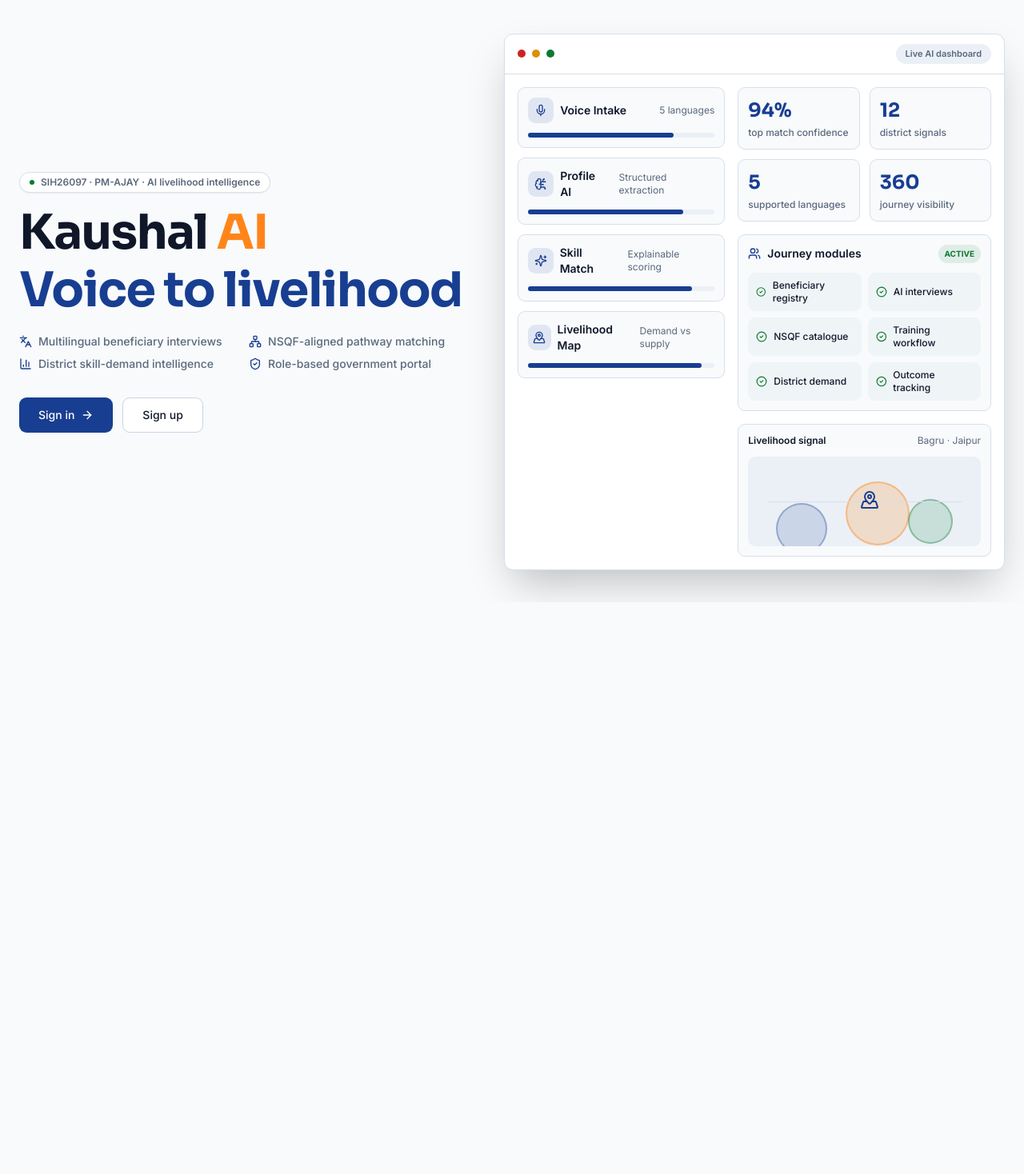
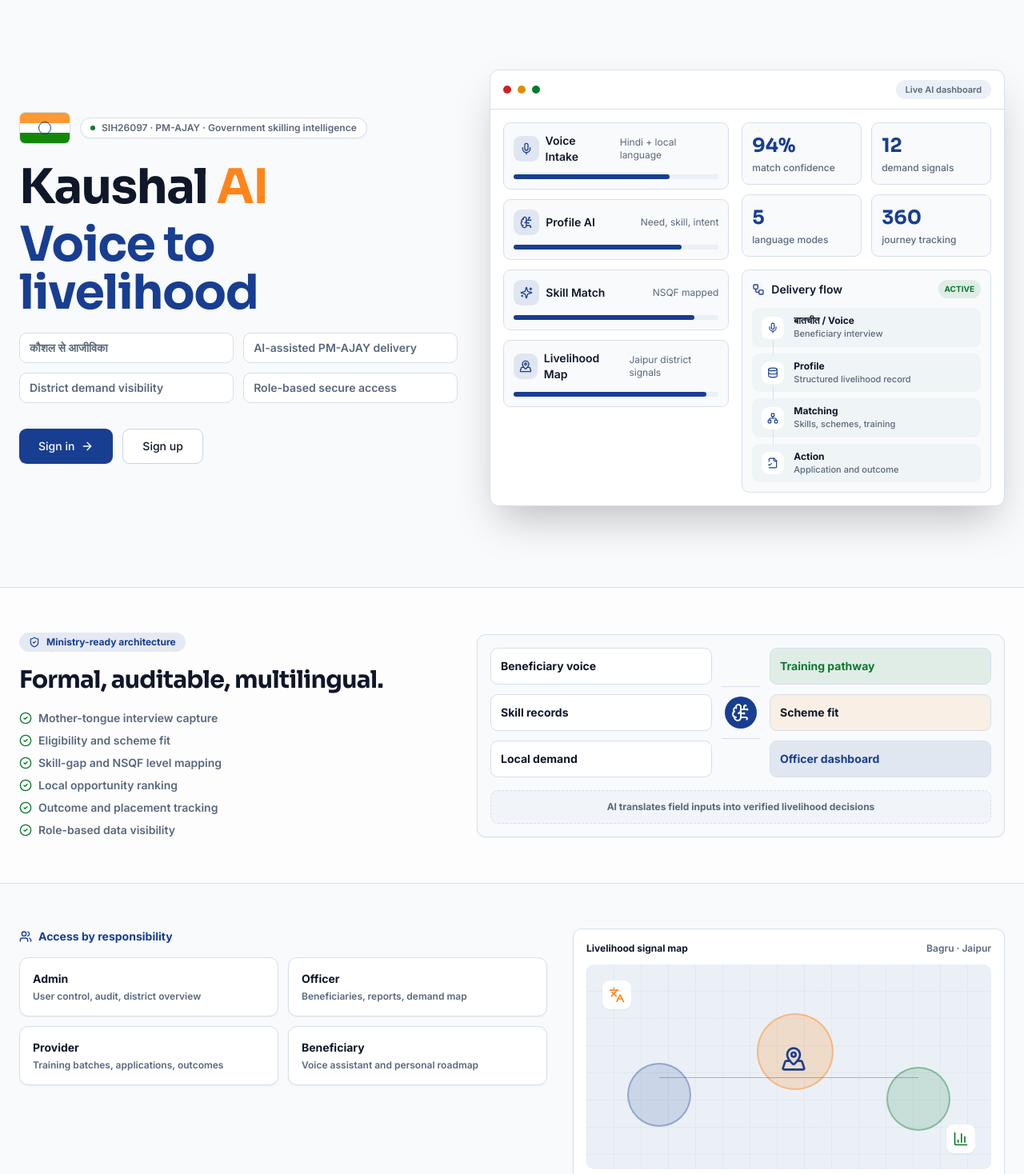
Before and after one commit to varuntutejaa/StackOverflow, a Next.js app in the folder frontend/: page / in a window 1280 px wide. Shown: the part 62-1530 px from the top of the page at 80% size. Before the commit the page ends 815 px from the top, so only its background shows below. Built offline with nearby package versions, Linux system fonts and the light colour scheme; no server answers.

Commit message:
feat(frontend): enrich public landing page

```diff
--- a/frontend/src/app/page.tsx
+++ b/frontend/src/app/page.tsx
@@ -4,6 +4,8 @@
   BarChart3,
   BrainCircuit,
   CheckCircle2,
+  Database,
+  FileCheck2,
   Languages,
   MapPinned,
   Mic,
@@ -11,40 +13,67 @@
   ShieldCheck,
   Sparkles,
   Users,
+  Workflow,
 } from "lucide-react";
 
 import { Logo } from "@/components/brand";
 import { Button } from "@/components/ui/button";
 
 const SIGNALS = [
-  { icon: Mic, label: "Voice Intake", value: "5 languages" },
-  { icon: BrainCircuit, label: "Profile AI", value: "Structured extraction" },
-  { icon: Sparkles, label: "Skill Match", value: "Explainable scoring" },
-  { icon: MapPinned, label: "Livelihood Map", value: "Demand vs supply" },
-];
-
-const MODULES = [
-  "Beneficiary registry",
-  "AI interviews",
-  "NSQF catalogue",
-  "Training workflow",
-  "District demand",
-  "Outcome tracking",
+  { icon: Mic, label: "Voice Intake", value: "Hindi + local language" },
+  { icon: BrainCircuit, label: "Profile AI", value: "Need, skill, intent" },
+  { icon: Sparkles, label: "Skill Match", value: "NSQF mapped" },
+  { icon: MapPinned, label: "Livelihood Map", value: "Jaipur district signals" },
 ];
 
 const METRICS = [
-  ["94%", "top match confidence"],
-  ["12", "district signals"],
-  ["5", "supported languages"],
-  ["360", "journey visibility"],
+  ["94%", "match confidence"],
+  ["12", "demand signals"],
+  ["5", "language modes"],
+  ["360", "journey tracking"],
 ];
+
+const FLOW = [
+  { icon: Mic, label: "बातचीत / Voice", detail: "Beneficiary interview" },
+  { icon: Database, label: "Profile", detail: "Structured livelihood record" },
+  { icon: Network, label: "Matching", detail: "Skills, schemes, training" },
+  { icon: FileCheck2, label: "Action", detail: "Application and outcome" },
+];
+
+const GOVERNANCE = [
+  { label: "Admin", value: "User control, audit, district overview" },
+  { label: "Officer", value: "Beneficiaries, reports, demand map" },
+  { label: "Provider", value: "Training batches, applications, outcomes" },
+  { label: "Beneficiary", value: "Voice assistant and personal roadmap" },
+];
+
+const INTELLIGENCE = [
+  "Mother-tongue interview capture",
+  "Eligibility and scheme fit",
+  "Skill-gap and NSQF level mapping",
+  "Local opportunity ranking",
+  "Outcome and placement tracking",
+  "Role-based data visibility",
+];
+
+function IndiaFlag() {
+  return (
+    <div className="grid h-10 w-16 overflow-hidden rounded-sm border border-border shadow-sm" aria-label="Indian flag accent">
+      <div className="bg-[#FF9933]" />
+      <div className="relative bg-white">
+        <div className="absolute left-1/2 top-1/2 size-4 -translate-x-1/2 -translate-y-1/2 rounded-full border border-primary" />
+      </div>
+      <div className="bg-[#138808]" />
+    </div>
+  );
+}
 
 export default function Landing() {
   return (
     <div className="min-h-screen overflow-hidden bg-background">
       <div className="h-1 w-full gov-stripe" />
 
-      <header className="container relative z-10 flex items-center justify-between py-4">
+      <header className="container relative z-20 flex items-center justify-between py-4">
         <Logo />
         <div className="flex items-center gap-2">
           <Button asChild variant="ghost" size="sm">
@@ -57,35 +86,26 @@
       </header>
 
       <main>
-        <section className="container grid min-h-[calc(100vh-76px)] gap-10 pb-10 pt-8 lg:grid-cols-[0.95fr_1.05fr] lg:items-center">
+        <section className="container grid min-h-[calc(100vh-76px)] gap-10 pb-14 pt-8 lg:grid-cols-[0.92fr_1.08fr] lg:items-center">
           <div className="max-w-2xl animate-fade-in">
-            <div className="inline-flex items-center gap-2 rounded-full border border-border bg-card px-3 py-1 text-xs font-semibold text-muted-foreground shadow-sm">
-              <span className="size-1.5 rounded-full bg-success" />
-              SIH26097 · PM-AJAY · AI livelihood intelligence
+            <div className="flex flex-wrap items-center gap-3">
+              <IndiaFlag />
+              <div className="inline-flex items-center gap-2 rounded-full border border-border bg-card px-3 py-1 text-xs font-semibold text-muted-foreground shadow-sm">
+                <span className="size-1.5 rounded-full bg-success" />
+                SIH26097 · PM-AJAY · Government skilling intelligence
+              </div>
             </div>
 
-            <h1 className="mt-5 font-display text-4xl font-bold leading-[1.05] tracking-tight text-foreground sm:text-5xl lg:text-6xl">
+            <h1 className="mt-6 font-display text-4xl font-bold leading-[1.05] tracking-tight text-foreground sm:text-5xl lg:text-6xl">
               Kaushal <span className="text-accent">AI</span>
               <span className="mt-3 block text-primary">Voice to livelihood</span>
             </h1>
 
-            <div className="mt-6 grid gap-2 text-sm font-medium text-muted-foreground sm:grid-cols-2">
-              <div className="flex items-center gap-2">
-                <Languages className="size-4 text-primary" />
-                Multilingual beneficiary interviews
-              </div>
-              <div className="flex items-center gap-2">
-                <Network className="size-4 text-primary" />
-                NSQF-aligned pathway matching
-              </div>
-              <div className="flex items-center gap-2">
-                <BarChart3 className="size-4 text-primary" />
-                District skill-demand intelligence
-              </div>
-              <div className="flex items-center gap-2">
-                <ShieldCheck className="size-4 text-primary" />
-                Role-based government portal
-              </div>
+            <div className="mt-5 grid gap-3 text-sm font-semibold text-muted-foreground sm:grid-cols-2">
+              <div className="rounded-md border border-border bg-card px-3 py-2">कौशल से आजीविका</div>
+              <div className="rounded-md border border-border bg-card px-3 py-2">AI-assisted PM-AJAY delivery</div>
+              <div className="rounded-md border border-border bg-card px-3 py-2">District demand visibility</div>
+              <div className="rounded-md border border-border bg-card px-3 py-2">Role-based secure access</div>
             </div>
 
             <div className="mt-8 flex flex-wrap gap-3">
@@ -101,7 +121,7 @@
           </div>
 
           <div className="relative">
-            <div className="absolute inset-0 -z-10 bg-[radial-gradient(circle_at_50%_40%,hsl(var(--primary)/0.18),transparent_60%)]" />
+            <div className="absolute inset-x-8 -top-8 -z-10 h-40 rounded-full bg-primary/10 blur-3xl" />
             <div className="rounded-lg border border-border bg-card shadow-2xl">
               <div className="flex items-center justify-between border-b border-border px-4 py-3">
                 <div className="flex items-center gap-2">
@@ -114,7 +134,7 @@
                 </div>
               </div>
 
-              <div className="grid gap-4 p-4 md:grid-cols-[0.9fr_1.1fr]">
+              <div className="grid gap-4 p-4 md:grid-cols-[0.95fr_1.05fr]">
                 <div className="space-y-3">
                   {SIGNALS.map((item, index) => (
                     <div key={item.label} className="rounded-md border border-border bg-background p-3">
@@ -128,7 +148,7 @@
                         <span className="text-xs text-muted-foreground">{item.value}</span>
                       </div>
                       <div className="mt-3 h-1.5 rounded-full bg-secondary">
-                        <div className="h-full rounded-full bg-primary" style={{ width: `${78 + index * 5}%` }} />
+                        <div className="h-full rounded-full bg-primary" style={{ width: `${76 + index * 6}%` }} />
                       </div>
                     </div>
                   ))}
@@ -147,34 +167,26 @@
                   <div className="rounded-md border border-border bg-background p-3">
                     <div className="mb-3 flex items-center justify-between">
                       <div className="flex items-center gap-2 text-sm font-semibold">
-                        <Users className="size-4 text-primary" />
-                        Journey modules
+                        <Workflow className="size-4 text-primary" />
+                        Delivery flow
                       </div>
                       <span className="rounded-full bg-success/10 px-2 py-1 text-[10px] font-bold text-success">
                         ACTIVE
                       </span>
                     </div>
-                    <div className="grid gap-2 sm:grid-cols-2">
-                      {MODULES.map((module) => (
-                        <div key={module} className="flex items-center gap-2 rounded-md bg-secondary/60 px-2.5 py-2 text-xs font-medium">
-                          <CheckCircle2 className="size-3.5 text-success" />
-                          {module}
+                    <div className="space-y-2">
+                      {FLOW.map((step, index) => (
+                        <div key={step.label} className="relative flex items-center gap-3 rounded-md bg-secondary/60 px-3 py-2">
+                          {index < FLOW.length - 1 ? <span className="absolute left-[26px] top-10 h-5 w-px bg-border" /> : null}
+                          <span className="grid size-7 shrink-0 place-items-center rounded-md bg-card text-primary">
+                            <step.icon className="size-3.5" />
+                          </span>
+                          <div className="min-w-0">
+                            <div className="text-xs font-bold">{step.label}</div>
+                            <div className="text-[11px] font-medium text-muted-foreground">{step.detail}</div>
+                          </div>
                         </div>
                       ))}
-                    </div>
-                  </div>
-
-                  <div className="rounded-md border border-border bg-background p-3">
-                    <div className="mb-3 flex items-center justify-between text-xs">
-                      <span className="font-semibold">Livelihood signal</span>
-                      <span className="text-muted-foreground">Bagru · Jaipur</span>
-                    </div>
-                    <div className="relative h-28 overflow-hidden rounded-md bg-secondary">
-                      <div className="absolute left-[12%] top-[52%] size-16 rounded-full border-2 border-primary/30 bg-primary/15" />
-                      <div className="absolute left-[42%] top-[28%] size-20 rounded-full border-2 border-accent/40 bg-accent/20" />
-                      <div className="absolute right-[12%] top-[48%] size-14 rounded-full border-2 border-success/35 bg-success/15" />
-                      <div className="absolute inset-x-6 top-1/2 h-px bg-border" />
-                      <MapPinned className="absolute left-[48%] top-[38%] size-6 text-primary" />
                     </div>
                   </div>
                 </div>
@@ -182,6 +194,83 @@
             </div>
           </div>
         </section>
+
+        <section className="border-y border-border bg-card/70">
+          <div className="container grid gap-8 py-14 lg:grid-cols-[0.9fr_1.1fr] lg:items-center">
+            <div>
+              <div className="inline-flex items-center gap-2 rounded-full bg-primary/10 px-3 py-1 text-xs font-bold text-primary">
+                <ShieldCheck className="size-3.5" />
+                Ministry-ready architecture
+              </div>
+              <h2 className="mt-4 font-display text-3xl font-bold tracking-tight">Formal, auditable, multilingual.</h2>
+              <div className="mt-5 grid gap-2 text-sm font-semibold text-muted-foreground">
+                {INTELLIGENCE.map((item) => (
+                  <div key={item} className="flex items-center gap-2">
+                    <CheckCircle2 className="size-4 text-success" />
+                    {item}
+                  </div>
+                ))}
+              </div>
+            </div>
+
+            <div className="rounded-lg border border-border bg-background p-4 shadow-sm">
+              <div className="grid grid-cols-[1fr_auto_1fr] items-center gap-3">
+                <div className="space-y-3">
+                  <div className="rounded-md border border-border bg-card p-3 text-sm font-bold">Beneficiary voice</div>
+                  <div className="rounded-md border border-border bg-card p-3 text-sm font-bold">Skill records</div>
+                  <div className="rounded-md border border-border bg-card p-3 text-sm font-bold">Local demand</div>
+                </div>
+                <div className="flex h-full flex-col items-center justify-center gap-3">
+                  <span className="h-px w-12 bg-border" />
+                  <BrainCircuit className="size-10 rounded-full bg-primary p-2 text-primary-foreground" />
+                  <span className="h-px w-12 bg-border" />
+                </div>
+                <div className="space-y-3">
+                  <div className="rounded-md border border-border bg-success/10 p-3 text-sm font-bold text-success">Training pathway</div>
+                  <div className="rounded-md border border-border bg-accent/10 p-3 text-sm font-bold">Scheme fit</div>
+                  <div className="rounded-md border border-border bg-primary/10 p-3 text-sm font-bold text-primary">Officer dashboard</div>
+                </div>
+              </div>
+              <div className="mt-4 rounded-md border border-dashed border-border bg-secondary/50 p-3 text-center text-xs font-bold text-muted-foreground">
+                AI translates field inputs into verified livelihood decisions
+              </div>
+            </div>
+          </div>
+        </section>
+
+        <section className="container grid gap-8 py-14 lg:grid-cols-[1.1fr_0.9fr] lg:items-start">
+          <div>
+            <div className="mb-4 flex items-center gap-2 text-sm font-bold text-primary">
+              <Users className="size-4" />
+              Access by responsibility
+            </div>
+            <div className="grid gap-3 sm:grid-cols-2">
+              {GOVERNANCE.map((role) => (
+                <div key={role.label} className="rounded-lg border border-border bg-card p-4 shadow-sm">
+                  <div className="text-sm font-bold text-foreground">{role.label}</div>
+                  <div className="mt-1 text-xs font-semibold text-muted-foreground">{role.value}</div>
+                </div>
+              ))}
+            </div>
+          </div>
+
+          <div className="rounded-lg border border-border bg-card p-4 shadow-sm">
+            <div className="mb-3 flex items-center justify-between text-xs">
+              <span className="font-bold">Livelihood signal map</span>
+              <span className="font-semibold text-muted-foreground">Bagru · Jaipur</span>
+            </div>
+            <div className="relative h-64 overflow-hidden rounded-md bg-secondary">
+              <div className="absolute inset-0 bg-[linear-gradient(90deg,hsl(var(--border))_1px,transparent_1px),linear-gradient(0deg,hsl(var(--border))_1px,transparent_1px)] bg-[size:34px_34px] opacity-45" />
+              <div className="absolute left-[10%] top-[48%] size-20 rounded-full border-2 border-primary/30 bg-primary/15" />
+              <div className="absolute left-[42%] top-[24%] size-24 rounded-full border-2 border-accent/40 bg-accent/20" />
+              <div className="absolute right-[10%] top-[50%] size-20 rounded-full border-2 border-success/35 bg-success/15" />
+              <div className="absolute left-[18%] top-[55%] h-px w-[64%] bg-primary/35" />
+              <MapPinned className="absolute left-[48%] top-[40%] size-8 text-primary" />
+              <BarChart3 className="absolute bottom-5 right-5 size-9 rounded-md bg-card p-2 text-success shadow-sm" />
+              <Languages className="absolute left-5 top-5 size-9 rounded-md bg-card p-2 text-accent shadow-sm" />
+            </div>
+          </div>
+        </section>
       </main>
     </div>
   );
```
Also changed, not shown: 2 other files (tests, documents, lock files or other folders).
